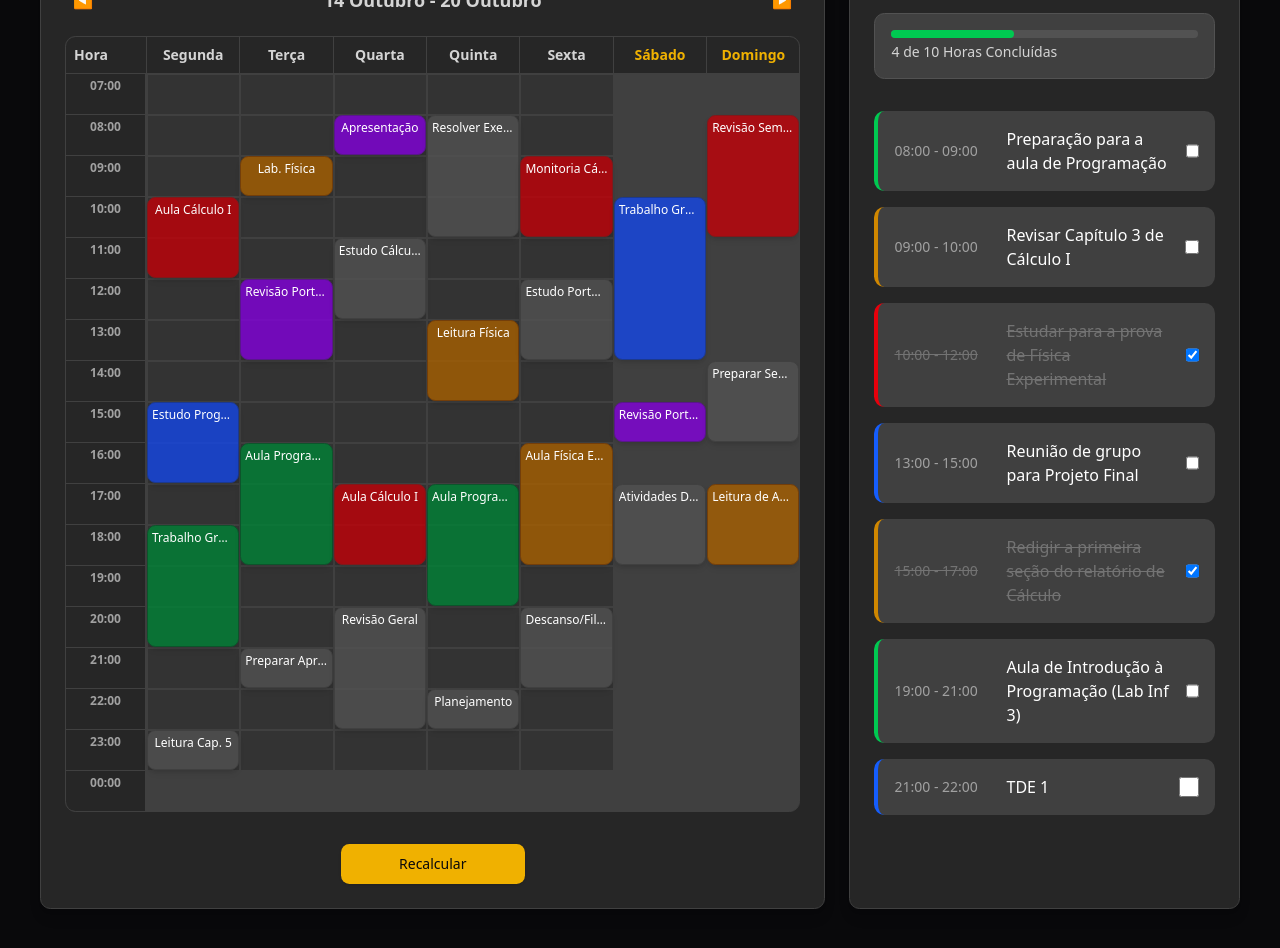
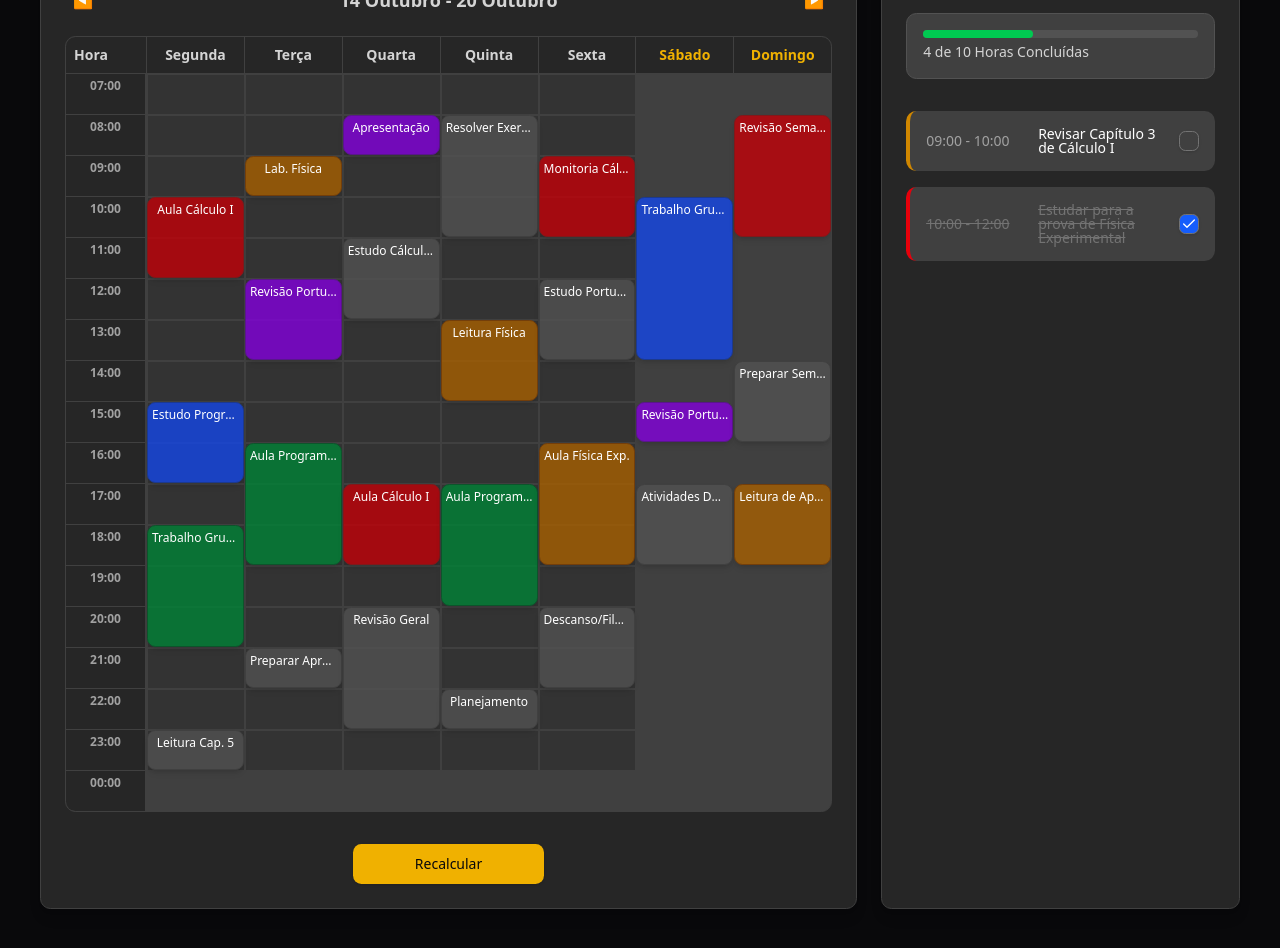
Before and after one commit to ana-borowsky/cronograma-educacional-react, a React (Vite) app in the folder frontend/: page /scheduleandtasks in a window 1280 px wide. Shown: the part 520-1468 px from the top of the page. Built offline with nearby package versions, Linux system fonts and the light colour scheme.

Commit message:
Cria componente de checkbox

```diff
--- a/frontend/package.json
+++ b/frontend/package.json
@@ -10,6 +10,8 @@
     "preview": "vite preview"
   },
   "dependencies": {
+    "@radix-ui/react-checkbox": "^1.3.3",
+    "@radix-ui/react-label": "^2.1.7",
     "@radix-ui/react-slot": "^1.2.3",
     "@tailwindcss/vite": "^4.1.14",
     "class-variance-authority": "^0.7.1",
--- /dev/null
+++ b/frontend/src/components/TaskItem.jsx
@@ -0,0 +1,59 @@
+'use client'
+
+import * as React from "react"
+import { Checkbox } from "@/components/ui/checkbox"
+import { Label } from "@/components/ui/label"
+import { cn } from "@/lib/utils"
+
+const borderColors = {
+  yellow: "border-yellow-600",
+  red: "border-red-600",
+};
+
+export function TaskItem({ id, timeRange, description, defaultChecked = false, borderColor }) {
+  const [isCompleted, setIsCompleted] = React.useState(defaultChecked);
+
+  const borderClass = borderColors[borderColor] || "border-gray-500";
+
+  const textClasses = isCompleted
+    ? "line-through text-neutral-500"
+    : "text-white";
+
+  return (
+    <div
+      className={cn(
+        "flex items-center bg-neutral-700 p-4 rounded-lg border-l-4 transition duration-200",
+        borderClass,
+        isCompleted ? "hover:border-neutral-700" : "hover:border-neutral-500"
+      )}
+    >
+
+      <span
+        className={cn(
+          "w-24 font-medium text-sm flex-shrink-0",
+          isCompleted ? "line-through text-neutral-500" : "text-neutral-400"
+        )}
+      >
+        {timeRange}
+      </span>
+
+      <Label
+        htmlFor={id}
+        className={cn(
+          "flex-grow ml-4 cursor-pointer",
+          textClasses
+        )}
+      >
+        {description}
+      </Label>
+
+      <Checkbox
+        id={id}
+        checked={isCompleted}
+        onCheckedChange={(checked) => setIsCompleted(checked === true)}
+
+        className="ml-4 w-5 h-5 data-[state=checked]:bg-blue-600 border-neutral-500 data-[state=checked]:text-white focus-visible:ring-offset-neutral-700"
+      />
+    </div>
+  );
+}
--- /dev/null
+++ b/frontend/src/components/ui/checkbox.tsx
@@ -0,0 +1,27 @@
+import * as React from "react"
+import * as CheckboxPrimitive from "@radix-ui/react-checkbox"
+import { Check } from "lucide-react"
+import { cn } from "@/lib/utils"
+
+const Checkbox = React.forwardRef<
+  React.ElementRef<typeof CheckboxPrimitive.Root>,
+  React.ComponentPropsWithoutRef<typeof CheckboxPrimitive.Root>
+>(({ className, ...props }, ref) => (
+  <CheckboxPrimitive.Root
+    ref={ref}
+    className={cn(
+      "grid place-content-center peer h-4 w-4 shrink-0 rounded-sm border border-primary shadow focus-visible:outline-none focus-visible:ring-1 focus-visible:ring-ring disabled:cursor-not-allowed disabled:opacity-50 data-[state=checked]:bg-primary data-[state=checked]:text-primary-foreground",
+      className
+    )}
+    {...props}
+  >
+    <CheckboxPrimitive.Indicator
+      className={cn("grid place-content-center text-current")}
+    >
+      <Check className="h-4 w-4" />
+    </CheckboxPrimitive.Indicator>
+  </CheckboxPrimitive.Root>
+))
+Checkbox.displayName = CheckboxPrimitive.Root.displayName
+
+export { Checkbox }
--- /dev/null
+++ b/frontend/src/components/ui/label.tsx
@@ -0,0 +1,26 @@
+"use client"
+
+import * as React from "react"
+import * as LabelPrimitive from "@radix-ui/react-label"
+import { cva, type VariantProps } from "class-variance-authority"
+
+import { cn } from "@/lib/utils"
+
+const labelVariants = cva(
+  "text-sm font-medium leading-none peer-disabled:cursor-not-allowed peer-disabled:opacity-70"
+)
+
+const Label = React.forwardRef<
+  React.ElementRef<typeof LabelPrimitive.Root>,
+  React.ComponentPropsWithoutRef<typeof LabelPrimitive.Root> &
+    VariantProps<typeof labelVariants>
+>(({ className, ...props }, ref) => (
+  <LabelPrimitive.Root
+    ref={ref}
+    className={cn(labelVariants(), className)}
+    {...props}
+  />
+))
+Label.displayName = LabelPrimitive.Root.displayName
+
+export { Label }
--- a/frontend/src/containers/ToDoList.jsx
+++ b/frontend/src/containers/ToDoList.jsx
@@ -1,3 +1,5 @@
+import { TaskItem } from "@/components/TaskItem"
+
 const ToDoList = () => {
   return (
 
@@ -18,41 +20,19 @@ const ToDoList = () => {
         <p className="text-neutral-300 text-sm font-medium">4 de 10 Horas Concluídas</p>
       </div>
       <div className="space-y-4">
-        <div className="flex items-center bg-neutral-700 p-4 rounded-lg border-l-4 border-green-500 hover:border-neutral-500 transition duration-200">
-          <span className="w-24 text-neutral-400 font-medium text-sm flex-shrink-0">08:00 - 09:00</span>
-          <span className="text-white flex-grow ml-4">Preparação para a aula de Programação</span>
-          <input type="checkbox" className="ml-4 w-5 h-5 form-checkbox text-blue-600 bg-neutral-700 border-neutral-500 rounded focus:ring-blue-500 cursor-pointer" />
-        </div>
-        <div className="flex items-center bg-neutral-700 p-4 rounded-lg border-l-4 border-yellow-600 hover:border-neutral-500 transition duration-200">
-          <span className="w-24 text-neutral-400 font-medium text-sm flex-shrink-0">09:00 - 10:00</span>
-          <span className="text-white flex-grow ml-4">Revisar Capítulo 3 de Cálculo I</span>
-          <input type="checkbox" className="ml-4 w-5 h-5 form-checkbox text-blue-600 bg-neutral-700 border-neutral-500 rounded focus:ring-blue-500 cursor-pointer" />
-        </div>
-        <div className="flex items-center bg-neutral-700 p-4 rounded-lg border-l-4 border-red-600 hover:border-neutral-500 transition duration-200">
-          <span className="w-24 text-neutral-500 font-medium text-sm line-through flex-shrink-0">10:00 - 12:00</span>
-          <span className="text-neutral-500 flex-grow ml-4 line-through">Estudar para a prova de Física Experimental</span>
-          <input type="checkbox" className="ml-4 w-5 h-5 form-checkbox text-blue-600 bg-neutral-700 border-neutral-500 rounded focus:ring-blue-500 cursor-pointer" checked readOnly />
-        </div>
-        <div className="flex items-center bg-neutral-700 p-4 rounded-lg border-l-4 border-blue-600 hover:border-neutral-500 transition duration-200">
-          <span className="w-24 text-neutral-400 font-medium text-sm flex-shrink-0">13:00 - 15:00</span>
-          <span className="text-white flex-grow ml-4">Reunião de grupo para Projeto Final</span>
-          <input type="checkbox" className="ml-4 w-5 h-5 form-checkbox text-blue-600 bg-neutral-700 border-neutral-500 rounded focus:ring-blue-500 cursor-pointer" />
-        </div>
-        <div className="flex items-center bg-neutral-700 p-4 rounded-lg border-l-4 border-yellow-600 hover:border-neutral-500 transition duration-200">
-          <span className="w-24 text-neutral-500 font-medium text-sm line-through flex-shrink-0">15:00 - 17:00</span>
-          <span className="text-neutral-500 flex-grow ml-4 line-through">Redigir a primeira seção do relatório de Cálculo</span>
-          <input type="checkbox" className="ml-4 w-5 h-5 form-checkbox text-blue-600 bg-neutral-700 border-neutral-500 rounded focus:ring-blue-500 cursor-pointer" checked readOnly />
-        </div>
-        <div className="flex items-center bg-neutral-700 p-4 rounded-lg border-l-4 border-green-500 hover:border-neutral-500 transition duration-200">
-          <span className="w-24 text-neutral-400 font-medium text-sm flex-shrink-0">19:00 - 21:00</span>
-          <span className="text-white flex-grow ml-4">Aula de Introdução à Programação (Lab Inf 3)</span>
-          <input type="checkbox" className="ml-4 w-5 h-5 form-checkbox text-blue-600 bg-neutral-700 border-neutral-500 rounded focus:ring-blue-500 cursor-pointer" />
-        </div>
-        <div className="flex items-center bg-neutral-700 p-4 rounded-lg border-l-4 border-blue-600 hover:border-neutral-500 transition duration-200">
-          <span className="w-24 text-neutral-400 font-medium text-sm flex-shrink-0">21:00 - 22:00</span>
-          <span className="text-white flex-grow ml-4">TDE 1</span>
-          <input type="checkbox" className="ml-4 w-5 h-5 form-checkbox text-blue-600 bg-neutral-700 border-neutral-500 rounded focus:ring-blue-500 cursor-pointer" />
-        </div>
+        <TaskItem
+          id="tarefa-1"
+          timeRange="09:00 - 10:00"
+          description="Revisar Capítulo 3 de Cálculo I"
+          borderColor="yellow"
+        />
+        <TaskItem
+          id="tarefa-2"
+          timeRange="10:00 - 12:00"
+          description="Estudar para a prova de Física Experimental"
+          borderColor="red"
+          defaultChecked={true}
+        />
       </div>
     </div>
   )
```
Also changed, not shown: 1 other file (tests, documents, lock files or other folders).
